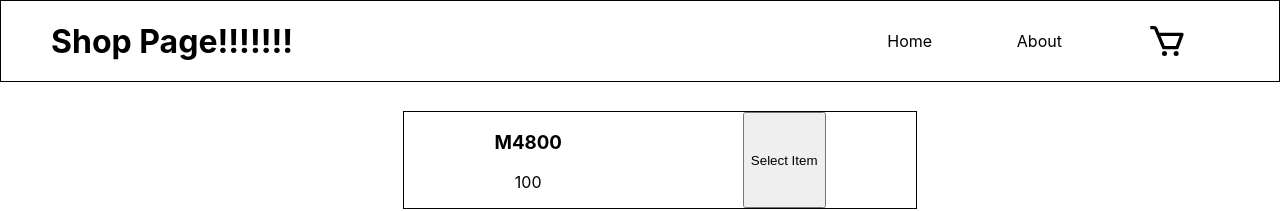
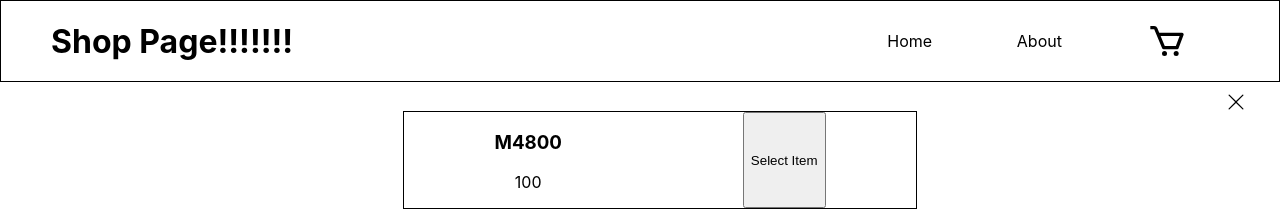
Before and after one commit to SalamanderCtesiphon/e-commerce-react-app, a React (Create React App) app: page /shop in a window 1280 px wide. Both pictures are taken after a click on the icon 1166 px from the left and 41 px from the top of the page. Shown: the top 211 px of the page. Built offline with nearby package versions, Linux system fonts and the light colour scheme.

Commit message:
added a exit capability on the check out side bar

```diff
--- a/src/Shop.js
+++ b/src/Shop.js
@@ -1,6 +1,7 @@
 import React, { useEffect } from 'react'
 import { useState } from 'react'
 import { BiCart } from 'react-icons/bi'
+import { BsXLg } from 'react-icons/bs'
 
 function Shop() {
   const [inventory] = useState([
@@ -32,6 +33,7 @@ function Shop() {
 
 
   function selectItem(id) {
+    showCheckout()
     let sameProduct = shoppingCart.filter((shoppingItems) => {
       return shoppingItems.id === id
     })
@@ -126,6 +128,7 @@ function Shop() {
             </ul>
           </div>
           <div className='checkout'>
+            <BsXLg className='exit' onClick={() => hideCheckout()}/>
             <ul>
              {renderCheckOut()}
             </ul>
```
